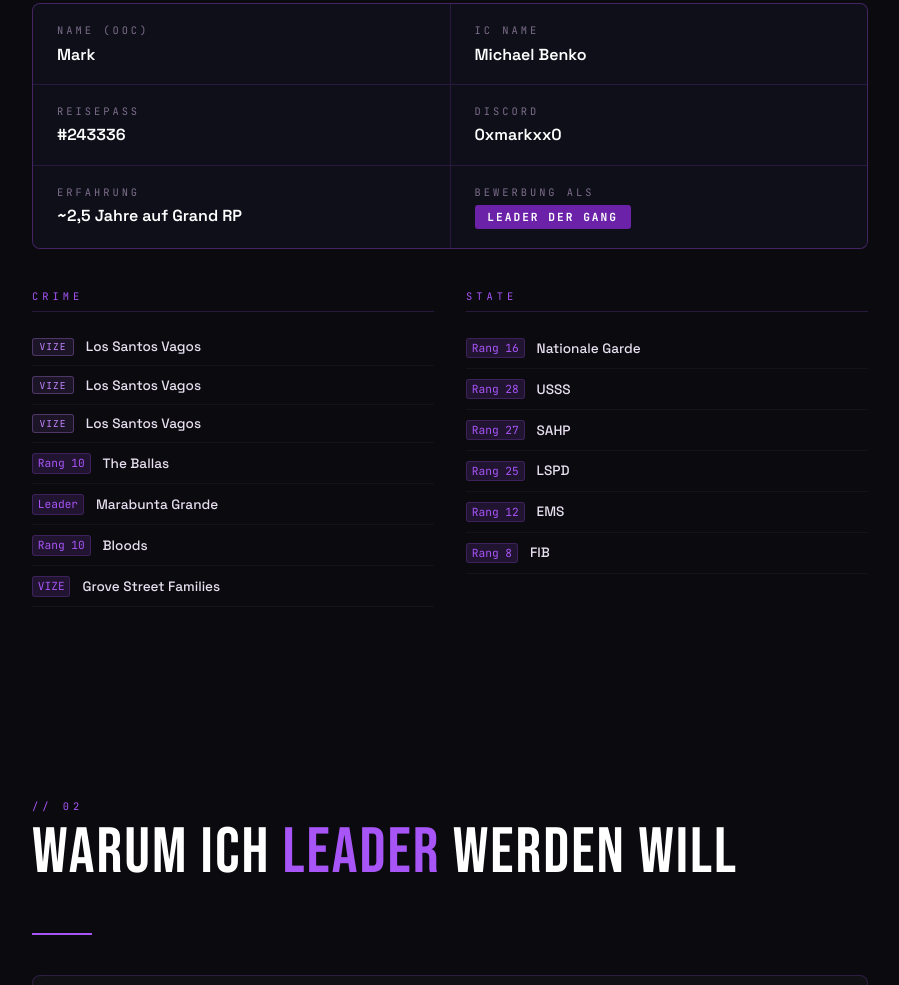
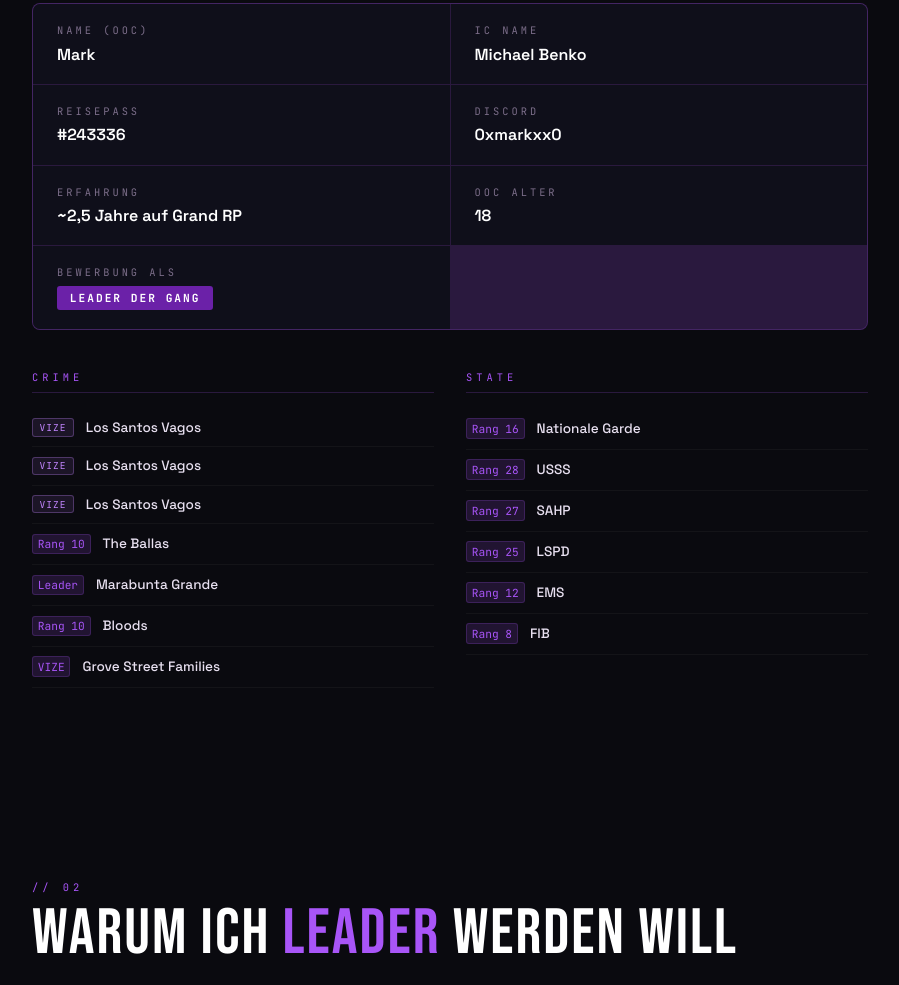
Before and after one commit to michaelrecickij-beep/Ballas-Leader-Bewerbung, a plain HTML site: page index.html in a window 1280 px wide. Shown: the part 1069-2054 px from the top of the page, without its empty margins (190-1089 px from the left). Drawn offline with Linux system fonts and the light colour scheme.

Commit message:
Add OOC Alter information in index.html

```diff
--- a/index.html
+++ b/index.html
@@ -292,6 +292,10 @@
       <div class="about-val">~2,5 Jahre auf Grand RP</div>
     </div>
     <div class="about-cell">
+      <div class="about-label">OOC Alter</div>
+      <div class="about-val">18</div>
+    </div>
+    <div class="about-cell">
       <div class="about-label">Bewerbung als</div>
       <div class="about-val"><span class="about-badge">Leader der Gang</span></div>
     </div>
```
